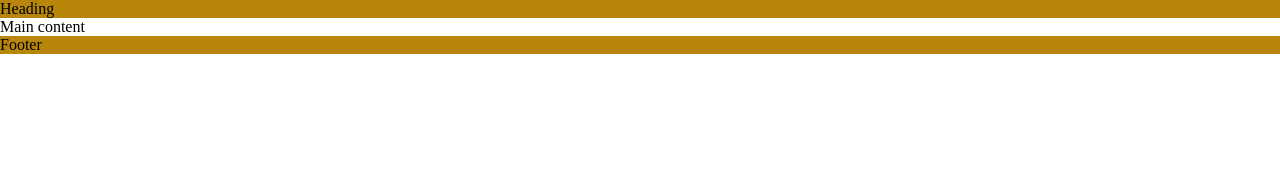
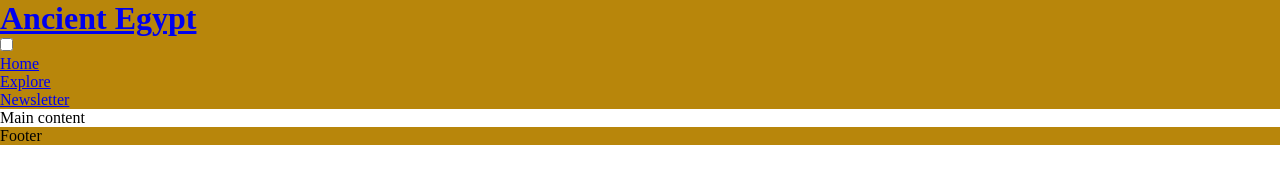
Before and after one commit to Beeden17/ancient-egypt-pp1, a plain HTML site: page index.html in a window 1280 px wide. Drawn offline with Linux system fonts and the light colour scheme.

Commit message:
created header

```diff
--- a/index.html
+++ b/index.html
@@ -16,16 +16,45 @@
     <!-- Title -->
     <title>Ancient Egypt</title>
     <!-- Favicon  -->
-    <link rel="apple-touch-icon" sizes="180x180" href="assets/favicon/apple-touch-icon.png" />
-    <link rel="icon" type="image/png" sizes="32x32" href="assets/favicon/favicon-32x32.png" />
-    <link rel="icon" type="image/png" sizes="16x16" href="assets/favicon/favicon-16x16.png" />
+    <link
+      rel="apple-touch-icon"
+      sizes="180x180"
+      href="assets/favicon/apple-touch-icon.png"
+    />
+    <link
+      rel="icon"
+      type="image/png"
+      sizes="32x32"
+      href="assets/favicon/favicon-32x32.png"
+    />
+    <link
+      rel="icon"
+      type="image/png"
+      sizes="16x16"
+      href="assets/favicon/favicon-16x16.png"
+    />
     <link rel="manifest" href="assets/favicon/site.webmanifest" />
     <!-- Stylesheet -->
-    <link rel="stylesheet" href="assets/css/style.css">
+    <link rel="stylesheet" href="assets/css/style.css" />
   </head>
   <body>
     <!-- Header -->
-    <header>Heading</header>
+    <header>
+      <a href="index.html">
+        <h1 id="logo">Ancient Egypt</h1>
+      </a>
+      <input type="checkbox" id="nav-toggle" name="nav-toggle" />
+      <label for="nav-toggle" class="nav-toggle-label">
+        <i class="fa-solid fa-bars"></i>
+      </label>
+      <nav>
+        <ul id="menu">
+          <li><a href="index.html" class="active">Home</a></li>
+          <li><a href="explore.html">Explore</a></li>
+          <li><a href="signup.html">Newsletter</a></li>
+        </ul>
+      </nav>
+    </header>
     <!-- Main content -->
     <main>Main content</main>
     <!-- Footer -->
```
